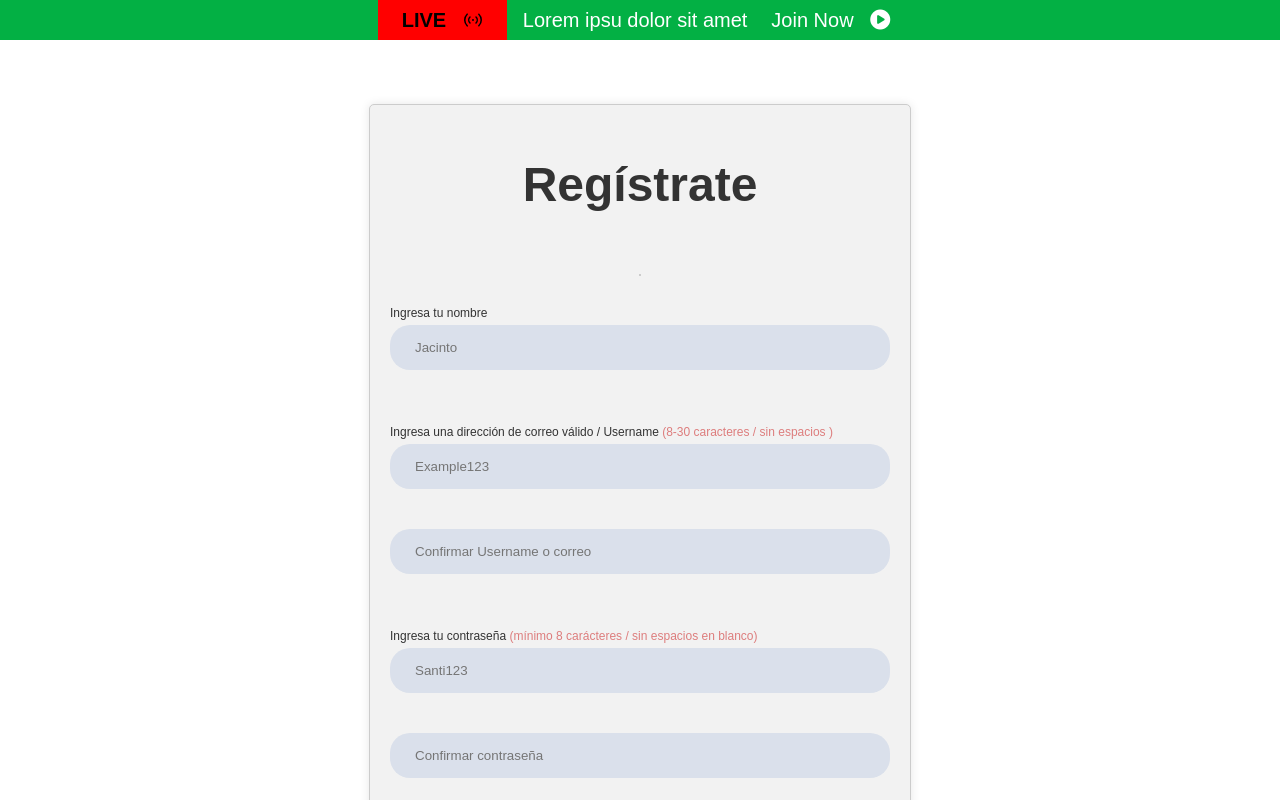
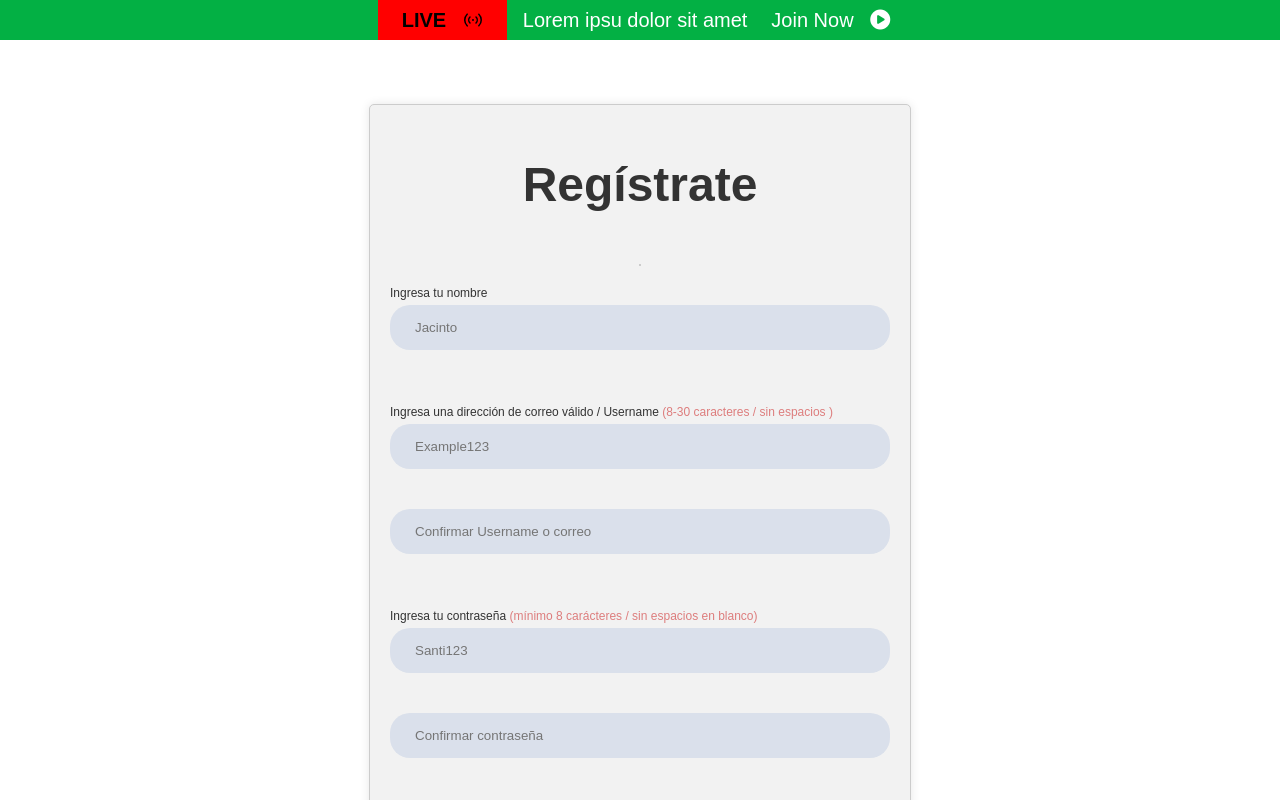
Before and after one commit to SantiagoBriceno/Nolatech-Prueba-Tecnica, a React (Vite) app in the folder Frontend/: page /register in a window 1280 px wide. Shown: the top 800 px of the page. Built offline with nearby package versions, Linux system fonts and the light colour scheme.

Commit message:
Fixed: Encabezado and form-group css

```diff
--- a/Frontend/src/components/Form/MyForm.css
+++ b/Frontend/src/components/Form/MyForm.css
@@ -32,7 +32,7 @@
   display: flex;
   flex-direction: column;
   align-items: center;
-  gap: 20px;
+  gap: 10px;
   width: 500px;
   padding: 20px;
   border: 1px solid #ccc;
--- a/Frontend/src/styles/table.css
+++ b/Frontend/src/styles/table.css
@@ -165,7 +165,7 @@ tr:nth-child(even) {
 }
 
 .edit-form .input-group div {
-  width: 50%;
+  width: 100%;
 }
 
 
```
